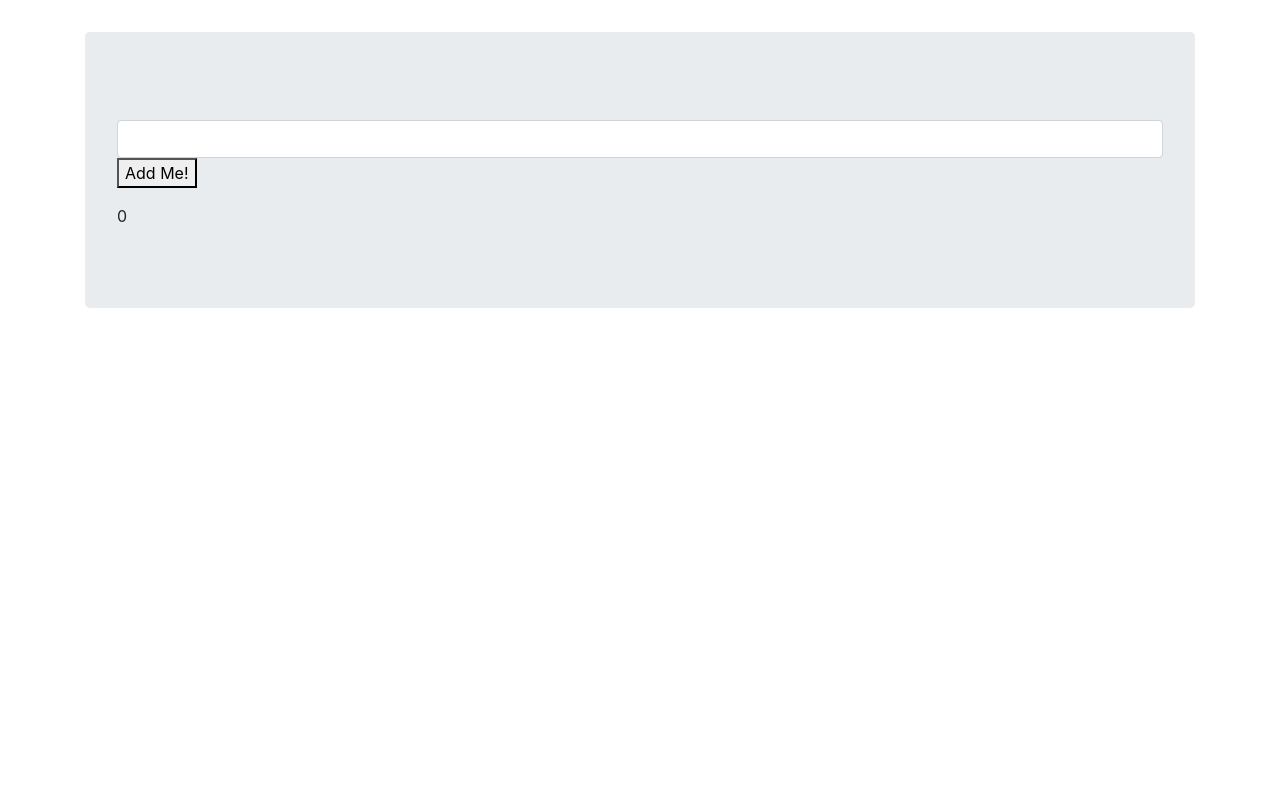
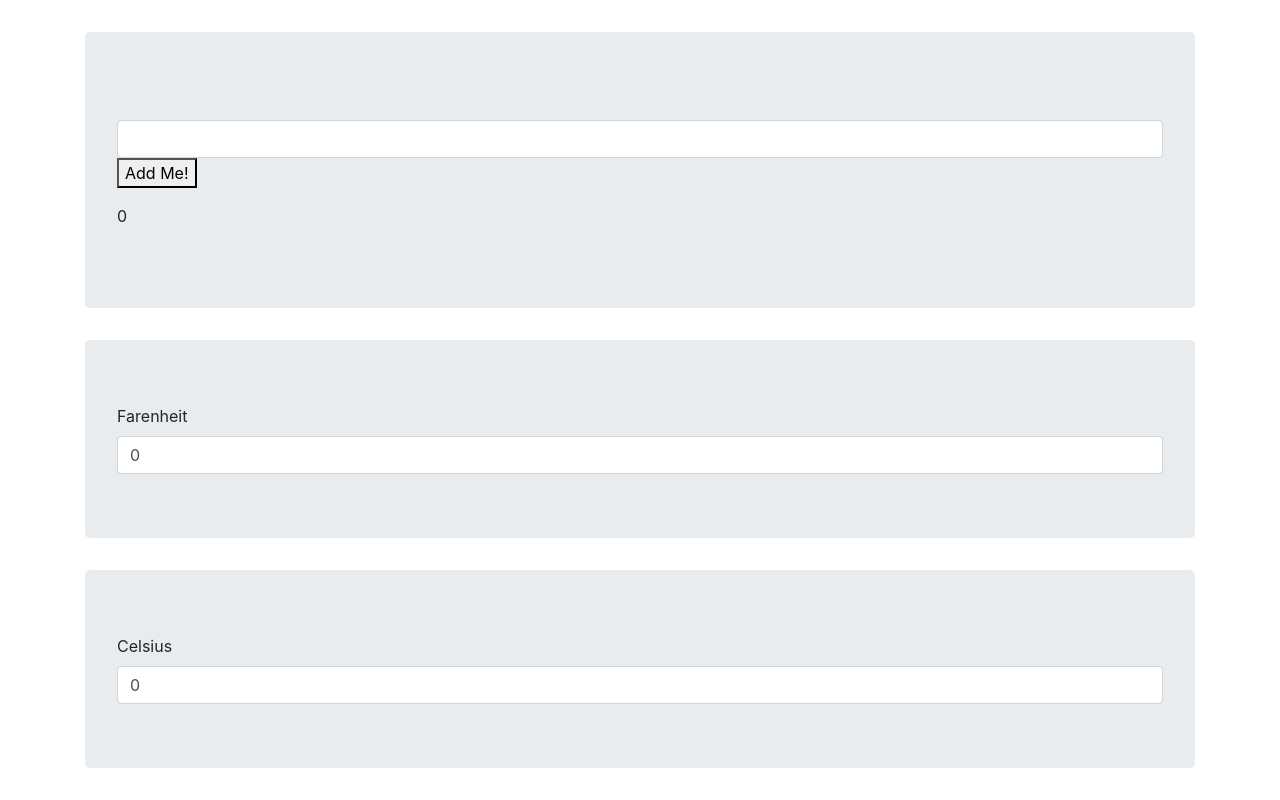
Before and after one commit to bettyeverett/react-testing-app, a React (Create React App) app: page / in a window 1280 px wide. Shown: the part 1674-2474 px from the top of the page. Before the commit the page ends 2014 px from the top, so only its background shows below. Built offline with nearby package versions, Linux system fonts and the light colour scheme.

Commit message:
Creating two input fields, one for temp in fahrenheit and one for temp in Celsius that upon changing, update the other field with the relevent value.

```diff
--- a/src/Form.js
+++ b/src/Form.js
@@ -3,12 +3,14 @@ import React from "react";
 import Length from "./form/Length";
 import List from "./form/List";
 import Adder from "./form/Adder";
+import TempConverter from "./form/TempConverter";
 
 const Form = () => (
     <>
       <Length />
       <List />
       <Adder />
+      <TempConverter />
     </>
   );
 
--- /dev/null
+++ b/src/form/TempConverter.js
@@ -0,0 +1,71 @@
+// Create a <TempConverter> component. It should have a degrees F and degrees C <input>. When you type a number into one <input> it should update the value in the other.
+
+import React, { Component } from "react";
+
+class TempConverter extends Component {
+
+    constructor(props) {
+        super(props);
+
+        this.state = {
+            farenheit: 0,
+            celsius: 0,
+        }
+
+        this.handleChangeFarenheit = this.handleChangeFarenheit.bind(this);
+        this.handleChangeCelsius = this.handleChangeCelsius.bind(this);
+
+    }
+
+    handleChangeFarenheit(e) {
+
+        let value = e.currentTarget.value;
+
+        this.setState( {
+            farenheit: value,
+            celsius: (value - 32) / 1.8,
+        } );
+    }
+
+    handleChangeCelsius(e) {
+
+        let value = e.currentTarget.value;
+
+        this.setState( {
+            celsius: value,
+            farenheit: (value * 1.8) + 32,
+        } );
+    }
+
+    render() {
+
+        let { farenheit, celsius } = this.state;
+
+        return (
+
+            <>
+                <div className="form-group jumbotron">
+                    <label>Farenheit</label>
+                    <input
+                        className="form-control"
+                        onChange={ this.handleChangeFarenheit }
+                        value={ farenheit }
+                    />
+                </div>
+                <div className="form-group jumbotron">
+                    <label>Celsius</label>
+                    <input
+                        className="form-control"
+                        onChange={ this.handleChangeCelsius }
+                        value={ celsius }
+                    />
+                </div>
+            </>
+
+        );
+
+    }
+
+}
+
+export default TempConverter;
```
